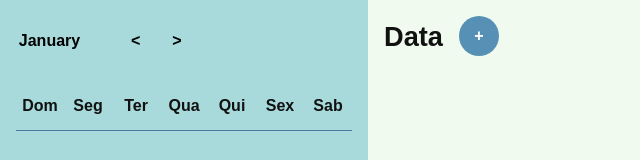
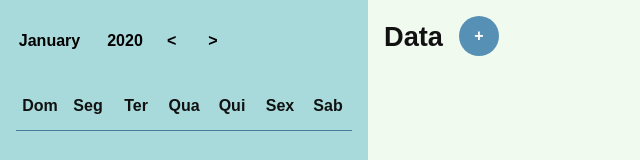
Before and after one commit to jvretamero/chrono, a Vue app: page / in a window 1280 px wide. Shown: the top 160 px of the page, without its empty margins (0-640 px from the left). Built offline with nearby package versions, Linux system fonts and the light colour scheme.

Commit message:
Listagem de anos na navegação

```diff
--- a/src/componentes/CalendarioNav.vue
+++ b/src/componentes/CalendarioNav.vue
@@ -14,7 +14,17 @@
                 {{ mes }}
             </option>
         </select>
-        <select id="select-ano" class="select"></select>
+
+        <select
+            id="select-ano"
+            class="select"
+            v-model="anoSelecionado"
+            @change="notificar()"
+        >
+            <option v-for="(ano, indice) in anos" :key="indice" :value="ano">
+                {{ ano }}
+            </option>
+        </select>
 
         <button id="btn-mes-anterior" type="button" class="botao">&lt;</button>
         <button id="btn-proximo-mes" type="button" class="botao">&gt;</button>
@@ -23,22 +33,28 @@
 
 <script>
 import { obterMeses } from "../servicos/mes";
+import { obterAnos, obterAnoAtual } from "../servicos/ano";
 
 export default {
     data() {
         return {
             mesSelecionado: 0,
+            anoSelecionado: obterAnoAtual(),
         };
     },
     computed: {
         meses() {
             return obterMeses();
         },
+        anos() {
+            return obterAnos();
+        },
     },
     methods: {
         notificar() {
             let args = {
                 mes: this.mesSelecionado,
+                ano: this.anoSelecionado,
             };
 
             this.$emit("change", args);
--- /dev/null
+++ b/src/servicos/ano.js
@@ -0,0 +1,15 @@
+const hoje = new Date();
+
+export const obterAnoAtual = function () {
+    return hoje.getFullYear();
+};
+
+export const obterAnos = function () {
+    var anoAtual = obterAnoAtual();
+
+    return [
+        anoAtual - 1,
+        anoAtual,
+        anoAtual + 1
+    ];
+};
```
